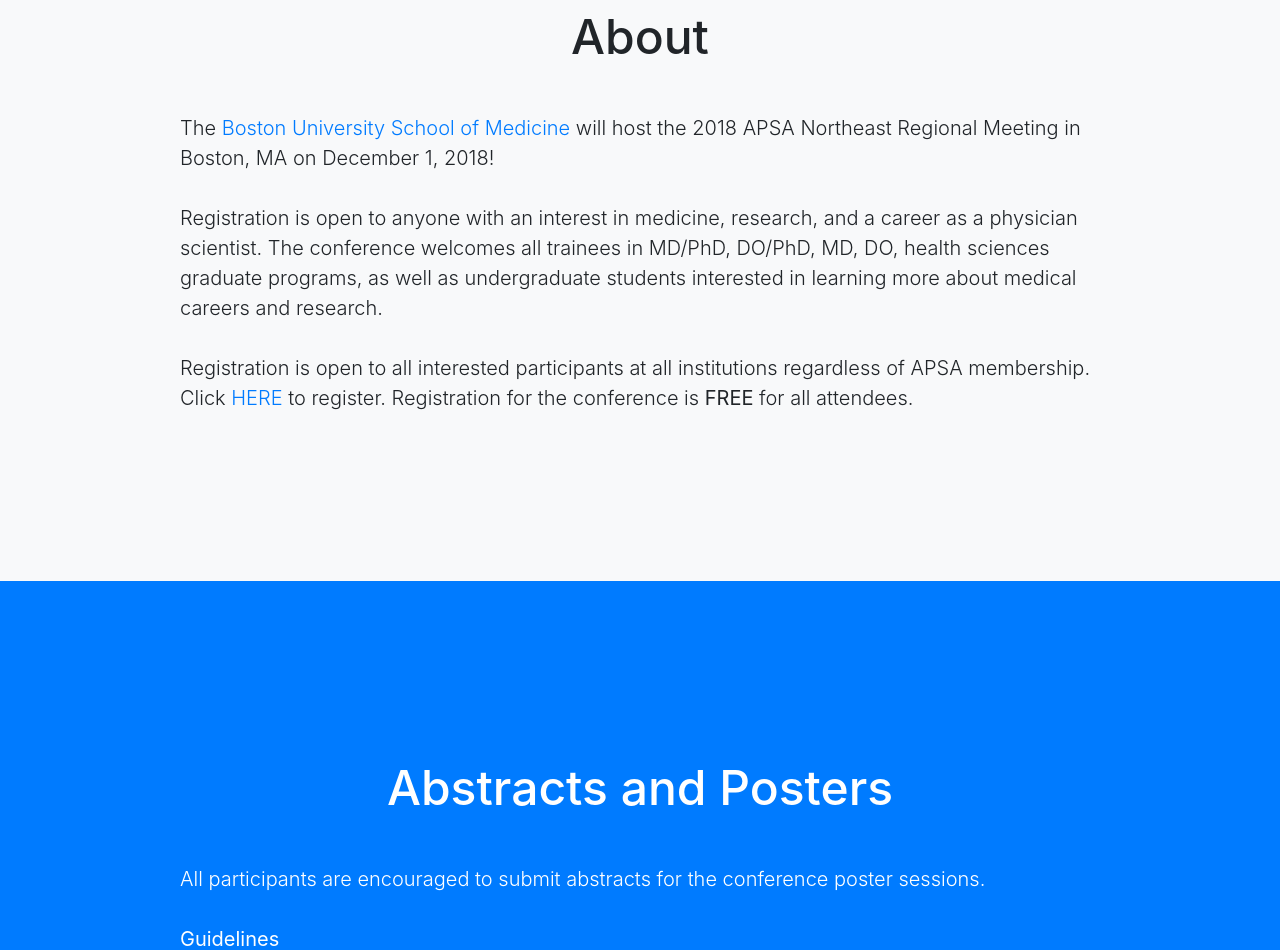
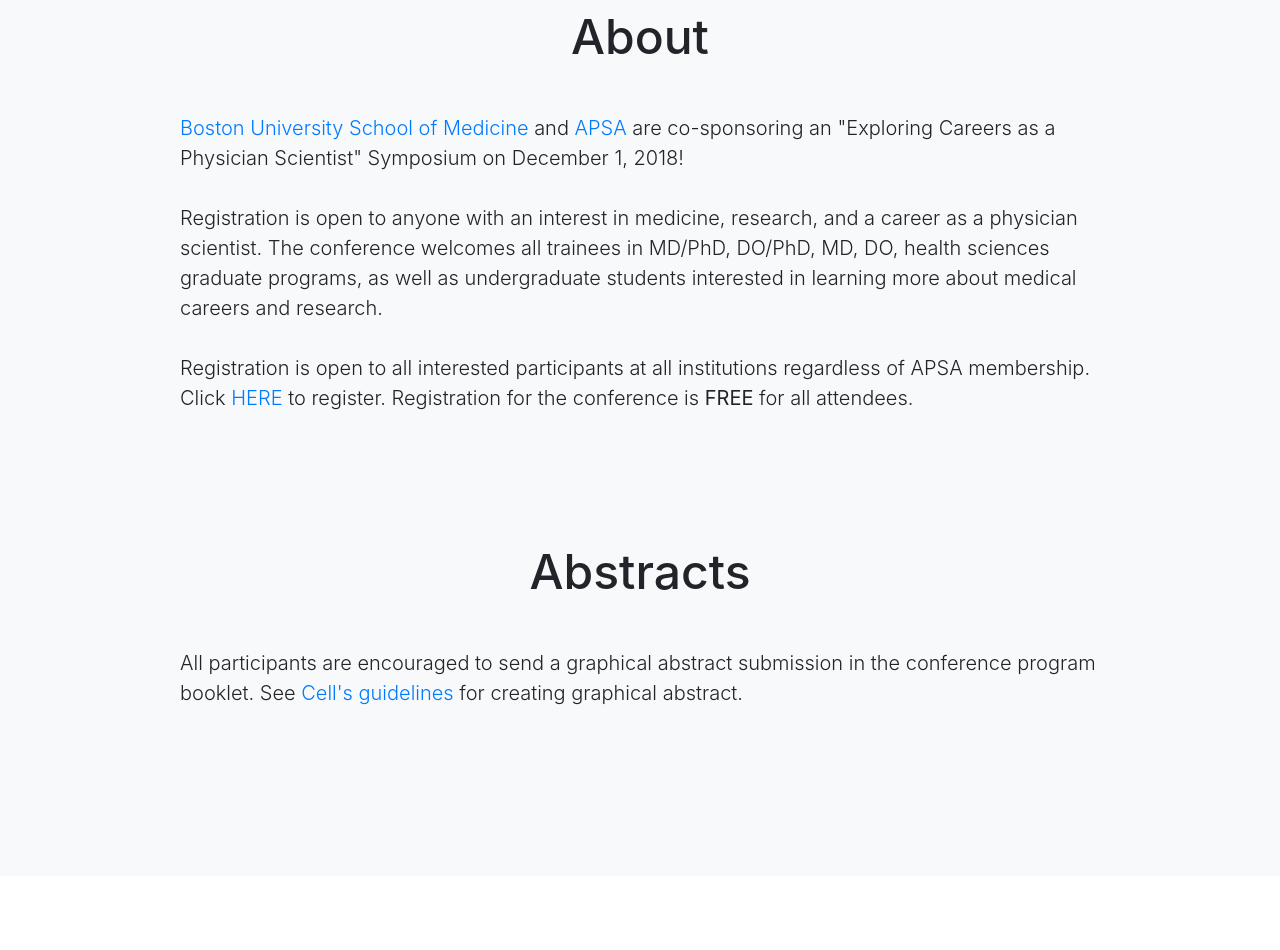
Before and after one commit to physicianscientists/northeast-takedown, a website with bundled scripts: page index.html in a window 1280 px wide. Shown: the part 970-1920 px from the top of the page. Built offline with nearby package versions, Linux system fonts and the light colour scheme.

Commit message:
Update text

```diff
--- a/index.html
+++ b/index.html
@@ -67,30 +67,21 @@
 			<div class="row" align="left">
 				<div class="col-lg-10 mx-auto">
 					<p class="lead mb-5">
-						The <a href="https://www.bumc.bu.edu/busm/">Boston University School of Medicine</a> will host the 2018 APSA Northeast Regional Meeting in Boston, MA on December 1, 2018!<br><br>
+						<a href="https://www.bumc.bu.edu/busm/">Boston University School of Medicine</a> and <a href="http://physicianscientists.org">APSA</a> are co-sponsoring an "Exploring Careers as a Physician Scientist" Symposium on December 1, 2018!<br><br>
 						Registration is open to anyone with an interest in medicine, research, and a career as a physician scientist. The conference welcomes all trainees in MD/PhD, DO/PhD, MD, DO, health sciences graduate programs, as well as undergraduate students interested in learning more about medical careers and research.<br><br>
 						Registration is open to all interested participants at all institutions regardless of APSA membership. Click <a href="https://www.physicianscientists.org/event/northeast">HERE</a> to register. Registration for the conference is <strong>FREE</strong> for all attendees.
 						<br>
 					</p>
 				</div>
 			</div>
-		</div>
-	</section>
-
-
-	<section class="content-section bg-primary text-white text-center" id="abstracts">
-		<div class="container text-center">
 			<div class="content-section-heading">
-				<h2 class="mb-5"><br>Abstracts and Posters</h2>
+				<br>
+				<h2 class="mb-5"><br>Abstracts</h2>
 			</div>
 			<div class="row" align="left">
 				<div class="col-lg-10 mx-auto">
 					<p class="lead mb-5">
-						All participants are encouraged to submit abstracts for the conference poster sessions.<br><br>
-						<strong>Guidelines</strong><br>
-						Abstracts should have a maximum of 300 words<br>
-						Abstract submission is in the registration form<br>
-						Please try to keep your poster around 30'' X 40'' in size<br>
+						All participants are encouraged to send a graphical abstract submission in the conference program booklet. See <a href="https://www.cell.com/pb/assets/raw/shared/figureguidelines/GA_guide.pdf">Cell's guidelines</a> for creating graphical abstract.
 					</p>
 				</div>
 			</div>
```
Also changed, not shown: img/bg-masthead.jpg.
